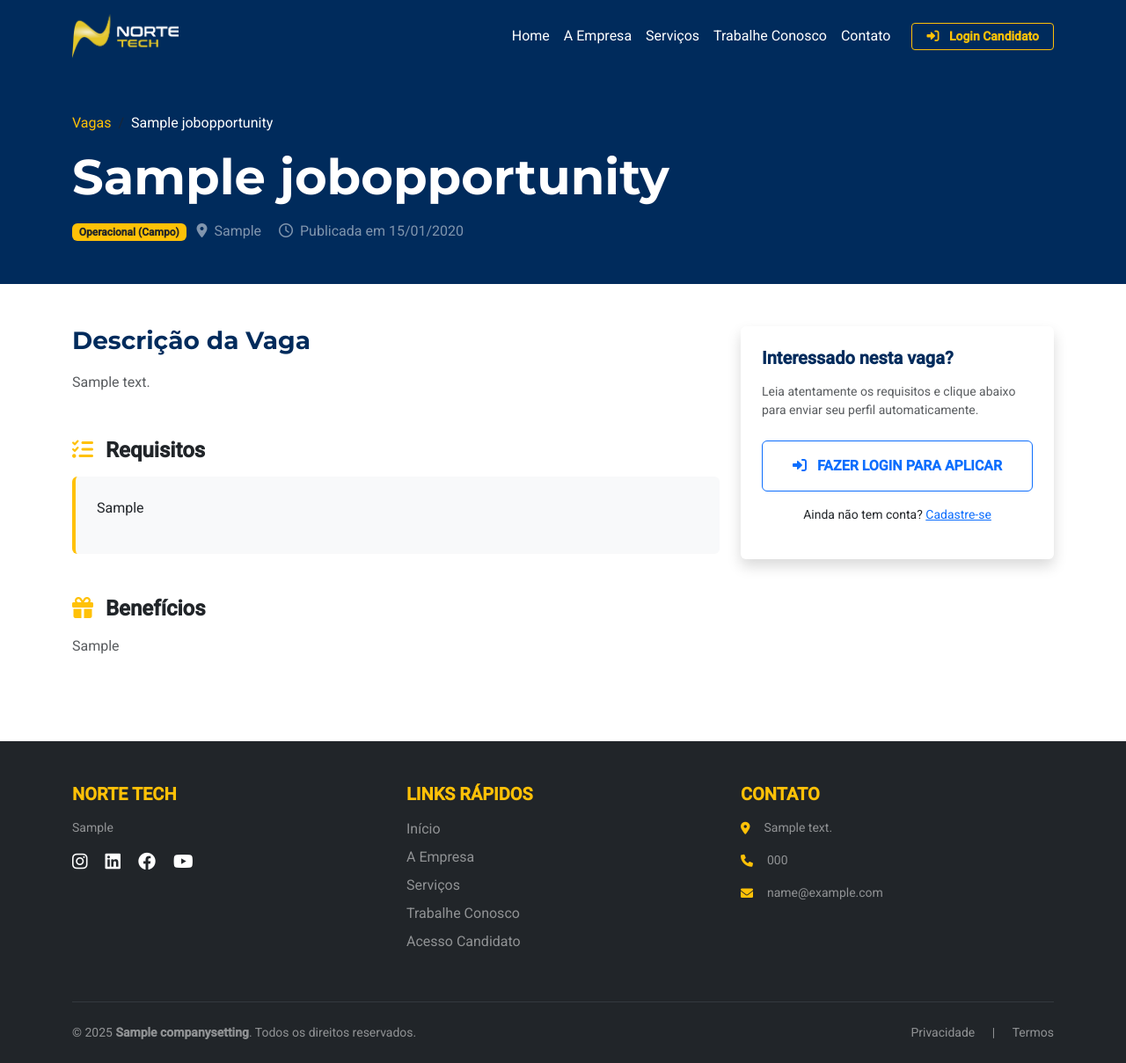
After one commit to LuizPitohui/Norte-tech-Site, a Django app: page /carreiras/vaga/1/ in a window 1280 px wide. The commit adds this page. Shown: the whole page at 88% size. Run offline with Django 5.2, Linux system fonts and the light colour scheme; tables that the repository leaves empty hold one stand-in row (values such as "Sample post").

Commit message:
Atualiza README.md, adiciona proteção de login em views, implementa detalhes de vagas e aprimora o layout do site

```diff
--- a/careers/views.py
+++ b/careers/views.py
@@ -11,6 +11,13 @@ def careers_home(request):
     """
     jobs = JobOpportunity.objects.filter(is_active=True)
     return render(request, 'careers_home.html', {'jobs': jobs})
+
+def job_detail(request, job_id):
+    """
+    Exibe os detalhes completos de uma vaga.
+    """
+    job = get_object_or_404(JobOpportunity, id=job_id, is_active=True)
+    return render(request, 'careers_job_detail.html', {'job': job})
 
 @login_required
 def job_apply(request, job_id):
--- a/config/urls.py
+++ b/config/urls.py
@@ -5,12 +5,15 @@ from django.conf.urls.static import static
 # 1. ADICIONEI 'noticia_detail' NA IMPORTAÇÃO ABAIXO
 from core.views import home, service_detail, about, noticia_detail, todas_noticias, contato, privacidade
 from services.views import ServiceListAPI, service_list
-from careers.views import careers_home, job_apply, onboarding_view
+from careers.views import careers_home, job_apply, onboarding_view, job_detail
 from django.contrib.auth import views as auth_views
 from accounts import views as account_views
+from careers.admin_rh import rh_admin
 
 urlpatterns = [
     path('admin/', admin.site.urls),
+    # Painel Exclusivo RH (Admissão Digital)
+    path('rh/', rh_admin.urls),
     path('', home, name='home'),
 
     # 2. NOVA ROTA DE NOTÍCIAS ADICIONADA AQUI:
@@ -30,6 +33,7 @@ urlpatterns = [
     path('cadastro/', account_views.register, name='register'),
     path('meu-perfil/', account_views.profile_view, name='profile'),
     path('carreiras/aplicar/<int:job_id>/', job_apply, name='job_apply'),
+    path('carreiras/vaga/<int:job_id>/', job_detail, name='job_detail'),
 
     # Currículo - Formação
     path('meu-perfil/formacao/adicionar/', account_views.add_education, name='add_education'),
--- a/templates/base.html
+++ b/templates/base.html
@@ -31,16 +31,51 @@
             <a class="navbar-brand py-0" href="/">
                 <img src="{% static 'img/logo.png' %}" alt="Norte Tech" height="50">
             </a>
+
             <button class="navbar-toggler" type="button" data-bs-toggle="collapse" data-bs-target="#navbarNav">
                 <span class="navbar-toggler-icon"></span>
             </button>
+
             <div class="collapse navbar-collapse" id="navbarNav">
-                <ul class="navbar-nav ms-auto">
-                    <li class="nav-item"><a class="nav-link text-white" href="/">Home</a></li>
+                <ul class="navbar-nav ms-auto align-items-center">
+                    <li class="nav-item"><a class="nav-link text-white" href="{% url 'home' %}">Home</a></li>
                     <li class="nav-item"><a class="nav-link text-white" href="{% url 'about' %}">A Empresa</a></li>
                     <li class="nav-item"><a class="nav-link text-white" href="{% url 'services_list' %}">Serviços</a></li>
+                    <li class="nav-item"><a class="nav-link text-white" href="{% url 'careers_home' %}">Trabalhe Conosco</a></li>
                     <li class="nav-item"><a class="nav-link text-white" href="{% url 'contato_page' %}">Contato</a></li>
-                </ul>
+
+                    {% if 'carreiras' in request.path or 'meu-perfil' in request.path %}
+
+                        {% if user.is_authenticated %}
+                            <li class="nav-item ms-3">
+                                <a href="#" class="nav-link text-warning position-relative">
+                                    <i class="fas fa-bell fa-lg"></i>
+                                </a>
+                            </li>
+
+                            <li class="nav-item dropdown ms-2">
+                                <a class="nav-link dropdown-toggle text-white fw-bold" href="#" id="userDropdown" role="button" data-bs-toggle="dropdown">
+                                    Bem-vindo, {{ user.first_name|default:user.username }}
+                                </a>
+                                <ul class="dropdown-menu dropdown-menu-end shadow border-0">
+                                    <li><a class="dropdown-item" href="{% url 'profile' %}"><i class="fas fa-user-circle me-2 text-muted"></i> Meu Perfil</a></li>
+                                    <li><hr class="dropdown-divider"></li>
+                                    <li>
+                                        <form action="{% url 'logout' %}" method="post" class="d-inline">
+                                            {% csrf_token %}
+                                            <button type="submit" class="dropdown-item text-danger"><i class="fas fa-sign-out-alt me-2"></i> Sair</button>
+                                        </form>
+                                    </li>
+                                </ul>
+                            </li>
+
+                        {% else %}
+                            <li class="nav-item ms-3">
+                                <a href="{% url 'login' %}?next={{ request.path }}" class="btn btn-outline-warning btn-sm fw-bold px-3">
+                                    <i class="fas fa-sign-in-alt me-2"></i> Login Candidato
+                                </a>
+                            </li>
+                        {% endif %} {% endif %} </ul>
             </div>
         </div>
     </nav>
--- /dev/null
+++ b/templates/careers_job_detail.html
@@ -0,0 +1,82 @@
+{% extends 'base.html' %}
+
+{% block title %}{{ job.title }}{% endblock %}
+
+{% block content %}
+
+<div class="bg-norte-blue text-white py-5">
+    <div class="container">
+        <nav aria-label="breadcrumb">
+            <ol class="breadcrumb">
+                <li class="breadcrumb-item"><a href="{% url 'careers_home' %}" class="text-warning text-decoration-none">Vagas</a></li>
+                <li class="breadcrumb-item active text-white" aria-current="page">{{ job.title }}</li>
+            </ol>
+        </nav>
+        <h1 class="display-4 fw-bold mt-3">{{ job.title }}</h1>
+        <div class="mt-3">
+            <span class="badge bg-warning text-dark me-2">{{ job.get_department_display }}</span>
+            <span class="text-white-50"><i class="fas fa-map-marker-alt me-1"></i> {{ job.location }}</span>
+            <span class="text-white-50 ms-3"><i class="far fa-clock me-1"></i> Publicada em {{ job.created_at|date:"d/m/Y" }}</span>
+        </div>
+    </div>
+</div>
+
+<div class="container py-5">
+    <div class="row">
+        <div class="col-lg-8">
+            <div class="mb-5">
+                <h3 class="text-norte-blue fw-bold mb-3">Descrição da Vaga</h3>
+                <div class="text-muted" style="line-height: 1.8;">
+                    {{ job.description|linebreaks }}
+                </div>
+            </div>
+
+            <div class="mb-5">
+                <h4 class="fw-bold mb-3"><i class="fas fa-tasks me-2 text-warning"></i> Requisitos</h4>
+                <div class="bg-light p-4 rounded border-start border-4 border-warning">
+                    {{ job.requirements|linebreaks }}
+                </div>
+            </div>
+
+            {% if job.benefits %}
+            <div class="mb-5">
+                <h4 class="fw-bold mb-3"><i class="fas fa-gift me-2 text-warning"></i> Benefícios</h4>
+                <div class="text-muted">
+                    {{ job.benefits|linebreaks }}
+                </div>
+            </div>
+            {% endif %}
+        </div>
+
+        <div class="col-lg-4">
+            <div class="card shadow border-0 sticky-top" style="top: 100px;">
+                <div class="card-body p-4">
+                    <h5 class="fw-bold text-norte-blue mb-3">Interessado nesta vaga?</h5>
+                    <p class="small text-muted mb-4">Leia atentamente os requisitos e clique abaixo para enviar seu perfil automaticamente.</p>
+
+                    {% if user.is_authenticated %}
+                        <form action="{% url 'job_apply' job.id %}" method="POST" onsubmit="return confirm('Confirmar candidatura para {{ job.title }}?');">
+                            {% csrf_token %}
+                            <button type="submit" class="btn btn-norte w-100 fw-bold py-3 shadow-sm">
+                                <i class="fas fa-paper-plane me-2"></i> QUERO ME CANDIDATAR
+                            </button>
+                        </form>
+                        <p class="text-center mt-3 small text-muted">
+                            <i class="fas fa-info-circle me-1"></i> Usaremos seu currículo atual.
+                            <br><a href="{% url 'profile' %}">Atualizar Perfil</a>
+                        </p>
+                    {% else %}
+                        <a href="{% url 'login' %}?next={{ request.path }}" class="btn btn-outline-primary w-100 fw-bold py-3">
+                            <i class="fas fa-sign-in-alt me-2"></i> FAZER LOGIN PARA APLICAR
+                        </a>
+                        <p class="text-center mt-3 small">
+                            Ainda não tem conta? <a href="{% url 'register' %}">Cadastre-se</a>
+                        </p>
+                    {% endif %}
+                </div>
+            </div>
+        </div>
+    </div>
+</div>
+
+{% endblock %}
```
Also changed, not shown: accounts/views.py (+6 -2 lines), careers/admin.py (deleted, +0 -131 lines), careers/admin_rh.py (added, +104 -0 lines), templates/careers_home.html (+22 -40 lines), templates/home.html (+8 -9 lines), README.md.
